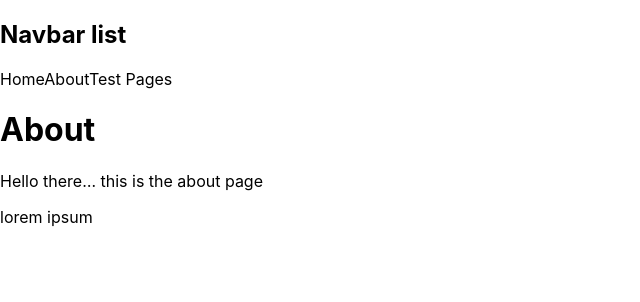
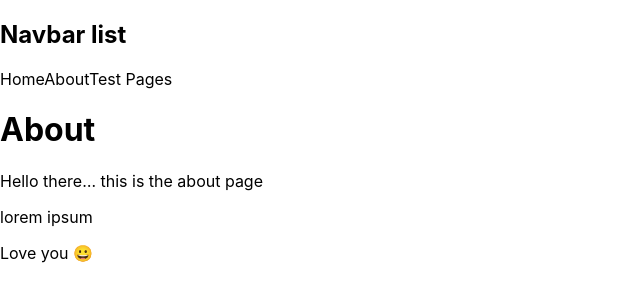
Before and after one commit to The-Awkward-Customer/Petes_Portfolio, a Next.js app: page /about in a window 1280 px wide. Shown: the top 302 px of the page, without its empty margins (0-640 px from the left). Built offline with nearby package versions, Linux system fonts and the light colour scheme.

Commit message:
Added Layout Comp

```diff
--- /dev/null
+++ b/Components/layout.js
@@ -0,0 +1,15 @@
+import Navbar from "./Navbar";
+import Footer from "./Footer";
+
+
+const Layout = ({ children }) => {
+    return (
+        <div className="">
+            <Navbar/>
+            { children }
+            <Footer/>
+        </div>
+     );
+}
+
+export default Layout;
--- a/pages/Lists/page.js
+++ b/pages/Lists/page.js
@@ -3,7 +3,6 @@
 const Page = () => {
     return (
     <div>
-        <Navbar/>
         <h1>test page</h1>
         <p>Hello there… this is a test page</p>
         <p>lorem ipsum</p>
--- a/pages/_app.js
+++ b/pages/_app.js
@@ -1,7 +1,12 @@
+import Layout from '../Components/layout'
 import '../styles/globals.css'
 
 function MyApp({ Component, pageProps }) {
-  return <Component {...pageProps} />
+  return (
+    <Layout>
+      <Component {...pageProps} />
+    </Layout>
+  )
 }
 
 export default MyApp
--- a/pages/about.js
+++ b/pages/about.js
@@ -3,7 +3,6 @@
 const About = () => {
     return (
         <div>
-        <Navbar/>
         <h1>About</h1>
         <p>Hello there… this is the about page</p>
         <p>lorem ipsum</p>
--- a/pages/index.js
+++ b/pages/index.js
@@ -4,10 +4,8 @@
 export default function Home() {
   return (
     <div>
-      <Navbar/>
       <h1>Hello</h1>
       <p>Hello there… this is the about page</p>
-      <Footer/>
     </div>
   )
 }
```
